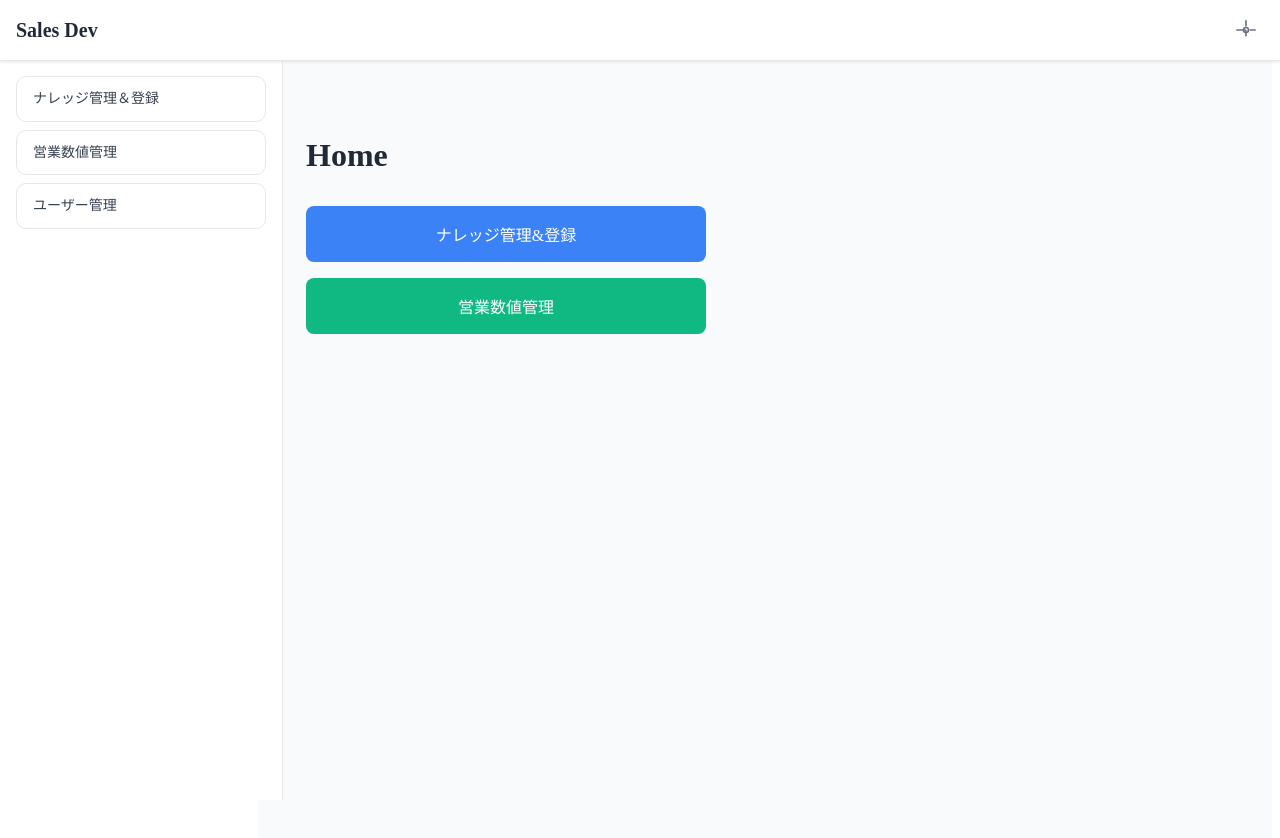
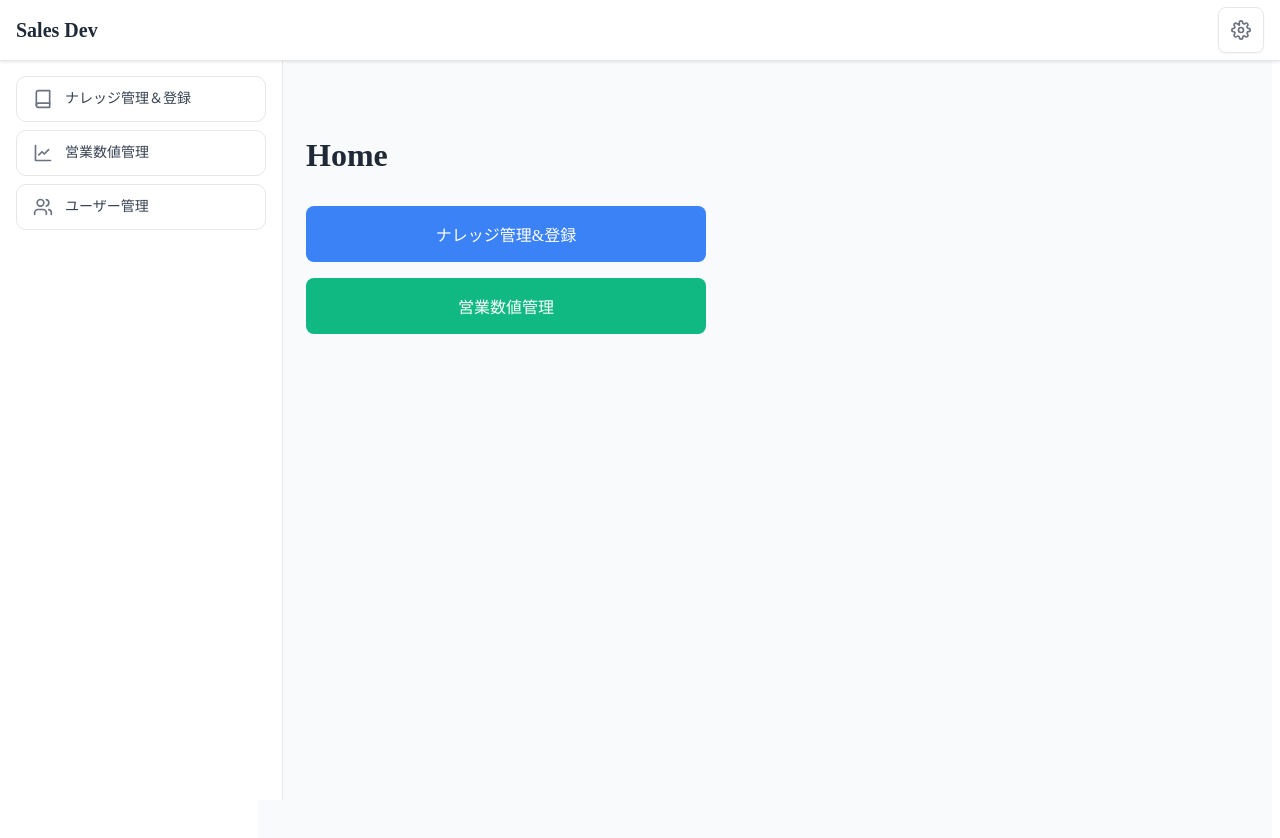
Before and after one commit to souizzz/knowledge-app, a Next.js app in the folder frontend/: page / in a window 1280 px wide. Shown: the top 838 px of the page. Built offline with nearby package versions, Linux system fonts and the light colour scheme.

Commit message:
feat: add icons to Sidebar navigation and improve Topbar settings button design

```diff
--- a/frontend/app/components/Sidebar.tsx
+++ b/frontend/app/components/Sidebar.tsx
@@ -5,9 +5,38 @@ import { useRouter } from "next/navigation";
 import { useState } from "react";
 
 const NAV = [
-  { href: "/knowledge/knowledge-resister", label: "ナレッジ管理＆登録" },
-  { href: "/seles-metrics?v=v2.2.0&cb=" + Date.now(), label: "営業数値管理" },
-  { href: "/admin/users", label: "ユーザー管理" },
+  {
+    href: "/knowledge/knowledge-resister",
+    label: "ナレッジ管理＆登録",
+    icon: (
+      <svg width="20" height="20" viewBox="0 0 24 24" fill="none" stroke="currentColor" strokeWidth="2" strokeLinecap="round" strokeLinejoin="round">
+        <path d="M4 19.5A2.5 2.5 0 0 1 6.5 17H20" />
+        <path d="M6.5 2H20v20H6.5A2.5 2.5 0 0 1 4 19.5v-15A2.5 2.5 0 0 1 6.5 2z" />
+      </svg>
+    )
+  },
+  {
+    href: "/seles-metrics?v=v2.2.0&cb=" + Date.now(),
+    label: "営業数値管理",
+    icon: (
+      <svg width="20" height="20" viewBox="0 0 24 24" fill="none" stroke="currentColor" strokeWidth="2" strokeLinecap="round" strokeLinejoin="round">
+        <path d="M3 3v18h18" />
+        <path d="M18.7 8l-5.1 5.2-2.8-2.7L7 14.3" />
+      </svg>
+    )
+  },
+  {
+    href: "/admin/users",
+    label: "ユーザー管理",
+    icon: (
+      <svg width="20" height="20" viewBox="0 0 24 24" fill="none" stroke="currentColor" strokeWidth="2" strokeLinecap="round" strokeLinejoin="round">
+        <path d="M16 21v-2a4 4 0 0 0-4-4H6a4 4 0 0 0-4 4v2" />
+        <circle cx="9" cy="7" r="4" />
+        <path d="M22 21v-2a4 4 0 0 0-3-3.87" />
+        <path d="M16 3.13a4 4 0 0 1 0 7.75" />
+      </svg>
+    )
+  },
 ];
 
 export default function Sidebar() {
@@ -39,7 +68,9 @@ export default function Sidebar() {
             href={item.href}
             prefetch
             style={{
-              display: "block",
+              display: "flex",
+              alignItems: "center",
+              gap: "12px",
               padding: "12px 16px",
               border: "1px solid #e5e7eb",
               borderRadius: 10,
@@ -73,7 +104,15 @@ export default function Sidebar() {
               }
             }}
           >
-            {item.label}
+            <span style={{
+              display: "flex",
+              alignItems: "center",
+              justifyContent: "center",
+              color: active ? "#3b82f6" : "#6b7280"
+            }}>
+              {item.icon}
+            </span>
+            <span>{item.label}</span>
           </Link>
         );
       })}
--- a/frontend/app/components/Topbar.tsx
+++ b/frontend/app/components/Topbar.tsx
@@ -35,24 +35,29 @@ export default function Topbar() {
         <button
           onClick={() => setIsSettingsOpen(!isSettingsOpen)}
           style={{
-            padding: '0.5rem',
+            padding: '0.75rem',
             backgroundColor: 'transparent',
-            border: 'none',
-            borderRadius: '0.375rem',
+            border: '1px solid #e5e7eb',
+            borderRadius: '0.5rem',
             cursor: 'pointer',
             display: 'flex',
             alignItems: 'center',
             justifyContent: 'center',
             color: '#6b7280',
-            transition: 'all 0.2s'
+            transition: 'all 0.2s',
+            boxShadow: '0 1px 2px 0 rgba(0, 0, 0, 0.05)'
           }}
           onMouseEnter={(e) => {
-            e.currentTarget.style.backgroundColor = '#f3f4f6'
+            e.currentTarget.style.backgroundColor = '#f8fafc'
             e.currentTarget.style.color = '#374151'
+            e.currentTarget.style.borderColor = '#d1d5db'
+            e.currentTarget.style.boxShadow = '0 4px 6px -1px rgba(0, 0, 0, 0.1)'
           }}
           onMouseLeave={(e) => {
             e.currentTarget.style.backgroundColor = 'transparent'
             e.currentTarget.style.color = '#6b7280'
+            e.currentTarget.style.borderColor = '#e5e7eb'
+            e.currentTarget.style.boxShadow = '0 1px 2px 0 rgba(0, 0, 0, 0.05)'
           }}
         >
           <svg
@@ -66,7 +71,7 @@ export default function Topbar() {
             strokeLinejoin="round"
           >
             <circle cx="12" cy="12" r="3" />
-            <path d="M12 1v6m0 6v6m11-7h-6m-6 0H1" />
+            <path d="M19.4 15a1.65 1.65 0 0 0 .33 1.82l.06.06a2 2 0 0 1 0 2.83 2 2 0 0 1-2.83 0l-.06-.06a1.65 1.65 0 0 0-1.82-.33 1.65 1.65 0 0 0-1 1.51V21a2 2 0 0 1-2 2 2 2 0 0 1-2-2v-.09A1.65 1.65 0 0 0 9 19.4a1.65 1.65 0 0 0-1.82.33l-.06.06a2 2 0 0 1-2.83 0 2 2 0 0 1 0-2.83l.06-.06a1.65 1.65 0 0 0 .33-1.82 1.65 1.65 0 0 0-1.51-1H3a2 2 0 0 1-2-2 2 2 0 0 1 2-2h.09A1.65 1.65 0 0 0 4.6 9a1.65 1.65 0 0 0-.33-1.82l-.06-.06a2 2 0 0 1 0-2.83 2 2 0 0 1 2.83 0l.06.06a1.65 1.65 0 0 0 1.82.33H9a1.65 1.65 0 0 0 1 1.51V3a2 2 0 0 1 2-2 2 2 0 0 1 2 2v.09a1.65 1.65 0 0 0 1 1.51 1.65 1.65 0 0 0 1.82-.33l.06-.06a2 2 0 0 1 2.83 0 2 2 0 0 1 0 2.83l-.06.06a1.65 1.65 0 0 0-.33 1.82V9a1.65 1.65 0 0 0 1.51 1H21a2 2 0 0 1 2 2 2 2 0 0 1-2 2h-.09a1.65 1.65 0 0 0-1.51 1z" />
           </svg>
         </button>
 
```
